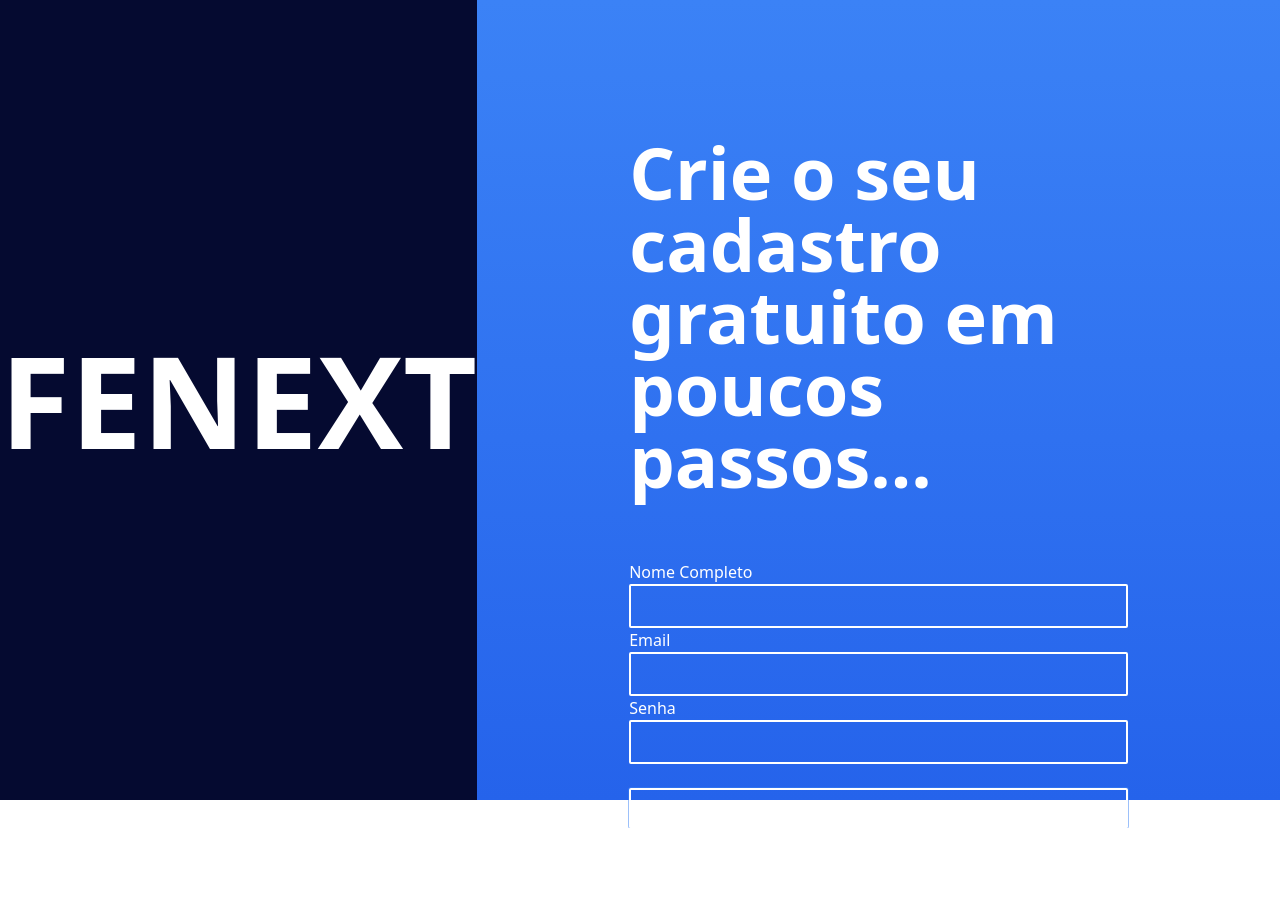
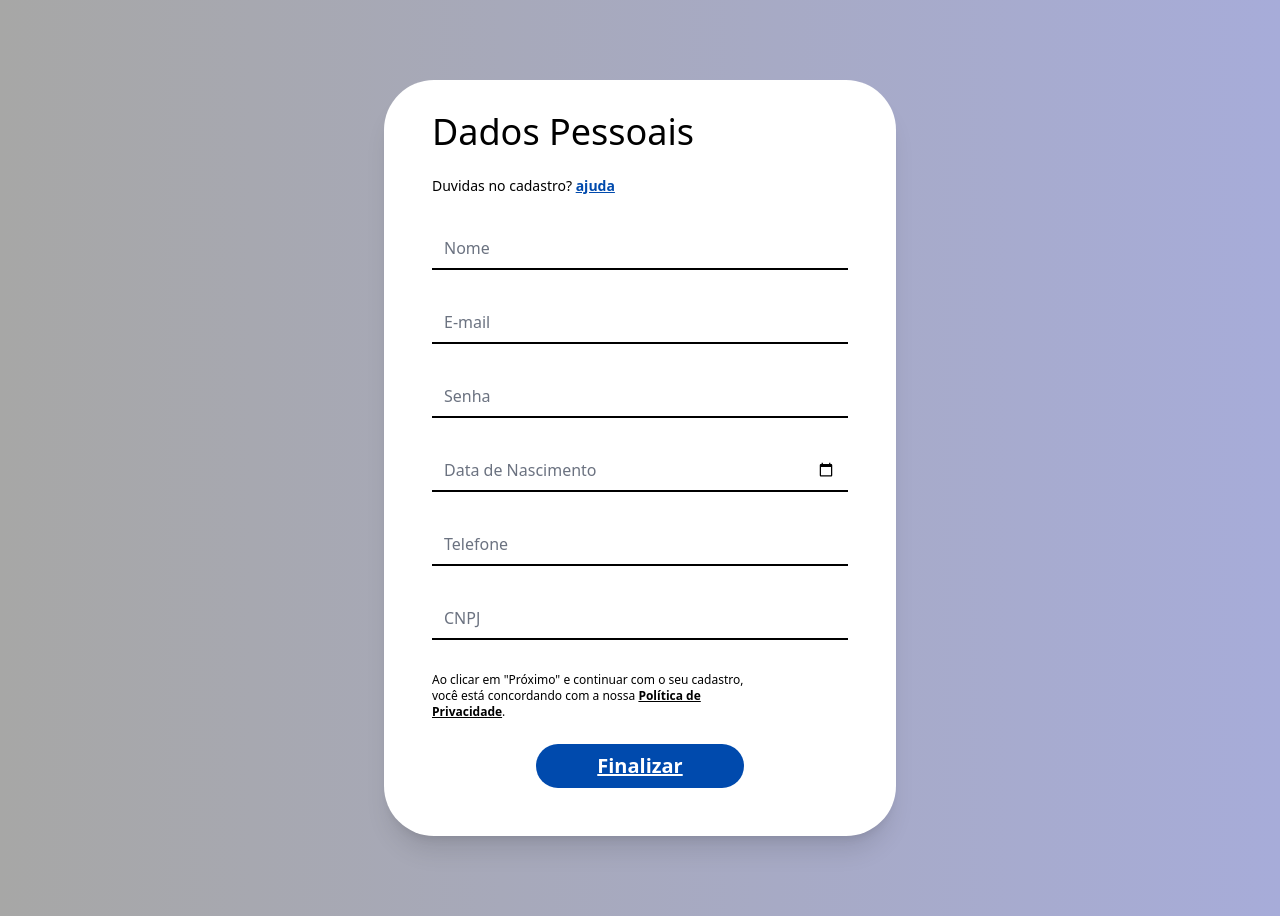
Before and after one commit to TreeSoluction/fnext-web, a Next.js app: page /register in a window 1280 px wide. Before the commit the page ends 828 px from the top, so only its background shows below. Built offline with nearby package versions, Linux system fonts and the light colour scheme.

Commit message:
feat: designed registration screen and form validations

```diff
--- a/src/app/register/page.tsx
+++ b/src/app/register/page.tsx
@@ -14,15 +14,21 @@ import {
 } from "../services/notification";
 import Cookies from "js-cookie";
 import { useRouter } from "next/navigation";
+import InputMask from 'react-input-mask';
 
 export default function Home() {
   const router = useRouter();
   const RegisterSchema = z.object({
-    fullname: z.string(),
-    email: z.string().email({ message: "Email Invalido!" }),
-    password: z.string().min(6, {
-      message: "A senha tem que ter no mínimo 6 letras, números ou símbolos",
-    }),
+    fullname: z.string().min(1, 'Nome não pode ser vazio!'),
+    email: z.string().email({ message: "Email Inválido!" }),
+    password: z.string().min(6, "A senha tem que ter no mínimo 6 caracteres!"),
+    date: z.string(),
+    phone: z.string()
+      .regex(/^\(\d{2}\) \d{5}-\d{4}$/, 'Telefone Inválido!')
+      .transform((phone) => phone.replace(/[()\-]/g, '')),
+    cnpj: z.string()
+      .regex(/^\d{2}\.\d{3}\.\d{3}\/\d{4}-\d{2}$/, 'CNPJ Inválido!')
+      .transform((cnpj) => cnpj.replace(/[\.\/\-]/g, ''))
   });
 
   const {
@@ -33,6 +39,10 @@ export default function Home() {
   } = useForm({
     resolver: zodResolver(RegisterSchema),
   });
+
+  const [inputMaskDate, setInputMaskDate] = React.useState<string>("");
+  const inputDateRef = React.useRef<HTMLInputElement | null>(null);
+  const inputDateRegisterRef = register("date");
 
   function SetCookie(value: string) {
     Cookies.set("ownerid", value);
@@ -46,6 +56,9 @@ export default function Home() {
         name: data.fullname,
         email: data.email,
         password: data.password,
+        birth_date: data.date,
+        phone: data.phone,
+        cnpj: data.cnpj
       })
       .then((res) => {
         if (res.status === 201) {
@@ -57,63 +70,137 @@ export default function Home() {
       })
       .catch((err) => {
         if (err.response.status === 409) {
-          notifyError("Email ja esta em uso!");
+          notifyError("Email já esta em uso!");
         }
       });
   };
 
+  const updateInputMaskDate = (e) => {
+    const dateMaskFormat = e.target.value.split("-").reverse().join("/");
+    setInputMaskDate(dateMaskFormat)
+  }
+
+  const handleDateChange = (e) => {
+    setInputMaskDate(e.target.value);
+    const isValidDate = e.target.value.length == 10;
+
+    if (isValidDate && inputDateRef.current) {
+      const date = e.target.value.split("/").reverse().join("-");
+      inputDateRef.current.value = date;
+    }
+  }
+
   return (
-    <div className="xl:flex">
-      <div className="flex w-full xl:h-screen bg-HIGH_BLUE items-center justify-center">
-        <div className="xl:text-9xl text-7xl text-white font-bold">FENEXT</div>
-      </div>
-      <div className="flex-col h-screen bg-gradient-to-b from-blue-500 to-blue-600 xl:p-14 pl-14 pr-14 pt-10 ">
-        <div className="md:text-6xl xl:text-7xl text-4xl xl:mt-20 xl:mr-24 xl:ml-24 text-white font-semibold">
-          Crie o seu cadastro gratuito em poucos passos...
-        </div>
-        <div className="mt-16">
-          <form onSubmit={handleSubmit(onSubmit)} className="xl:ml-24 xl:mr-24">
-            <label className="text-white">Nome Completo</label>
+    <div className="flex w-full min-h-screen bg-gradient-to-r from-GRAY to-LOW_PURPLE items-center justify-center px-2 py-20">
+      <form
+        onSubmit={handleSubmit(onSubmit)}
+        className="flex flex-col w-full max-w-lg p-6 sm:px-12 sm:py-6 bg-white rounded-[30px] sm:rounded-[50px]  shadow-xl"
+      >
+        <h1 className="text-4xl my-2">
+          Dados Pessoais
+        </h1>
+        <p className="mt-4 text-sm">
+          Duvidas no cadastro? <a className="text-LOW_BLUE underline font-bold" href="#">ajuda</a>
+        </p>
         <input
+          className="mt-8 border-0 border-b-2 border-BLACK focus:ring-0"
+          type="text"
+          placeholder="Nome"
           {...register("fullname")}
-              className="block w-full transition duration-200 rounded-sm bg-transparent border-2 border-white text-white"
         />
         {errors.fullname && (
-              <p style={{ color: "red", fontWeight: 500 }}>
-                {String(errors.fullname?.message)}
+          <p className="font-medium text-red-600">
+            {String(errors.fullname.message)}
           </p>
         )}
-            <label className="text-white">Email</label>
         <input
+          className="mt-8 border-0 border-b-2 border-BLACK focus:ring-0"
+          type="email"
+          placeholder="E-mail"
           {...register("email")}
-              className="block w-full transition duration-200 rounded-sm bg-transparent border-2 border-white text-white"
         />
         {errors.email && (
-              <p style={{ color: "red", fontWeight: 500 }}>
-                {String(errors.email?.message)}
+          <p className="font-medium text-red-600">
+            {String(errors.email.message)}
           </p>
         )}
-            <label className="text-white">Senha</label>
         <input
+          className="mt-8 border-0 border-b-2 border-BLACK focus:ring-0"
+          type="password"
+          placeholder="Senha"
           {...register("password")}
-              type="password"
-              className="block w-full transition duration-200 rounded-sm bg-transparent border-2 border-white text-white"
         />
         {errors.password && (
-              <p style={{ color: "red", fontWeight: 500 }}>
-                {String(errors.password?.message)}
+          <p className="font-medium text-red-600">
+            {String(errors.password.message)}
           </p>
         )}
-            <button
-              type="submit"
-              className="text-white transition duration-200 outline-none focus:outline hover:outline hover:outline-5 focus:outline-5 focus:outline-blue-600 hover:outline-blue-600 ring-1 hover:bg-white hover:text-black bg-transparent border-2 border-white mt-6 h-10 w-full rounded-sm font-semibold"
+        <div className="relative">
+          <input
+            className="mt-8 w-full border-0 border-b-2 border-BLACK focus:ring-0"
+            type="date"
+            {...inputDateRegisterRef}
+            onChange={updateInputMaskDate}
+            ref={(e) => {
+              inputDateRegisterRef.ref(e);
+              inputDateRef.current = e;
+            }}
+          />
+          <InputMask
+            mask="99/99/9999"
+            type="text"
+            maskChar={null}
+            value={inputMaskDate}
+            onChange={handleDateChange}
           >
-              Registrar
+            {() =>
+              <input
+                placeholder="Data de Nascimento"
+                className="absolute left-0 bottom-0 border-0 border-b-2 border-BLACK focus:ring-0 right-20"
+                type="text"
+              />
+            }
+          </InputMask>
+        </div>
+        {errors.date && (
+          <p className="font-medium text-red-600">
+            {String(errors.date.message)}
+          </p>
+        )}
+        <InputMask
+          mask="(99) 99999-9999"
+          maskChar={null}
+          className="mt-8 border-0 border-b-2 border-BLACK focus:ring-0"
+          type="text"
+          placeholder="Telefone"
+          {...register("phone")}
+        />
+        {errors.phone && (
+          <p className="font-medium text-red-600">
+            {String(errors.phone.message)}
+          </p>
+        )}
+        <InputMask
+          mask="99.999.999/9999-99"
+          maskChar={null}
+          className="mt-8 border-0 border-b-2 border-BLACK focus:ring-0"
+          type="text"
+          placeholder="CNPJ"
+          {...register("cnpj")}
+        />
+        {errors.cnpj && (
+          <p className="font-medium text-red-600">
+            {String(errors.cnpj.message)}
+          </p>
+        )}
+        <p className="max-w-80 text-xs mt-8">
+          Ao clicar em "Próximo" e continuar com o seu cadastro, você está concordando com a nossa <a className="text-BLACK underline font-bold" href="#">Política de Privacidade</a>.
+        </p>
+        <button className="mx-auto my-6 w-1/2 min-w-40  bg-LOW_BLUE text-white text-xl font-bold underline py-2 rounded-[25px]" type="submit">
+          Finalizar
         </button>
       </form>
-        </div>
       <ToastContainer />
-      </div>
-    </div>
+    </div >
   );
 }
```
Lines whose indentation alone changed are shown as unchanged.
